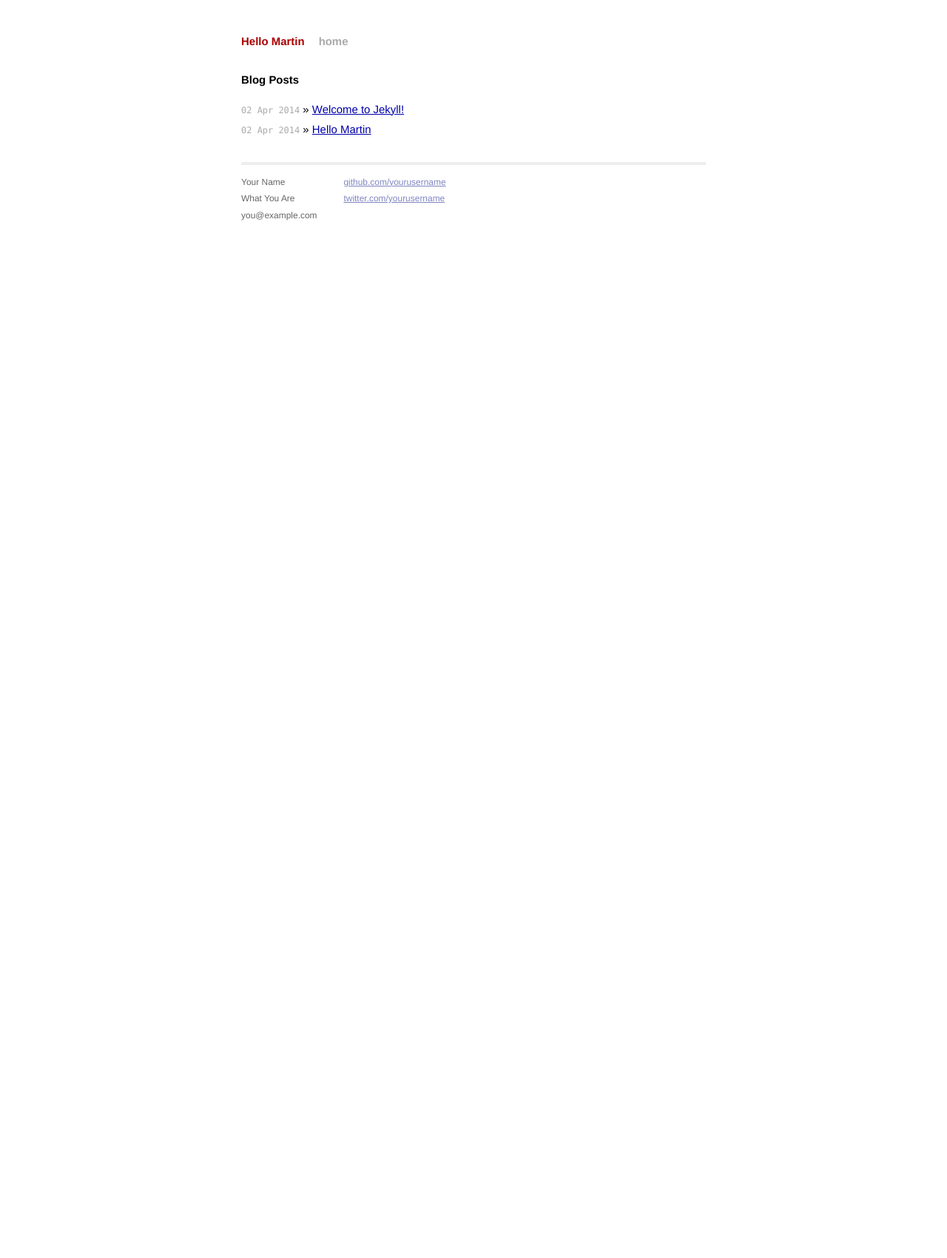
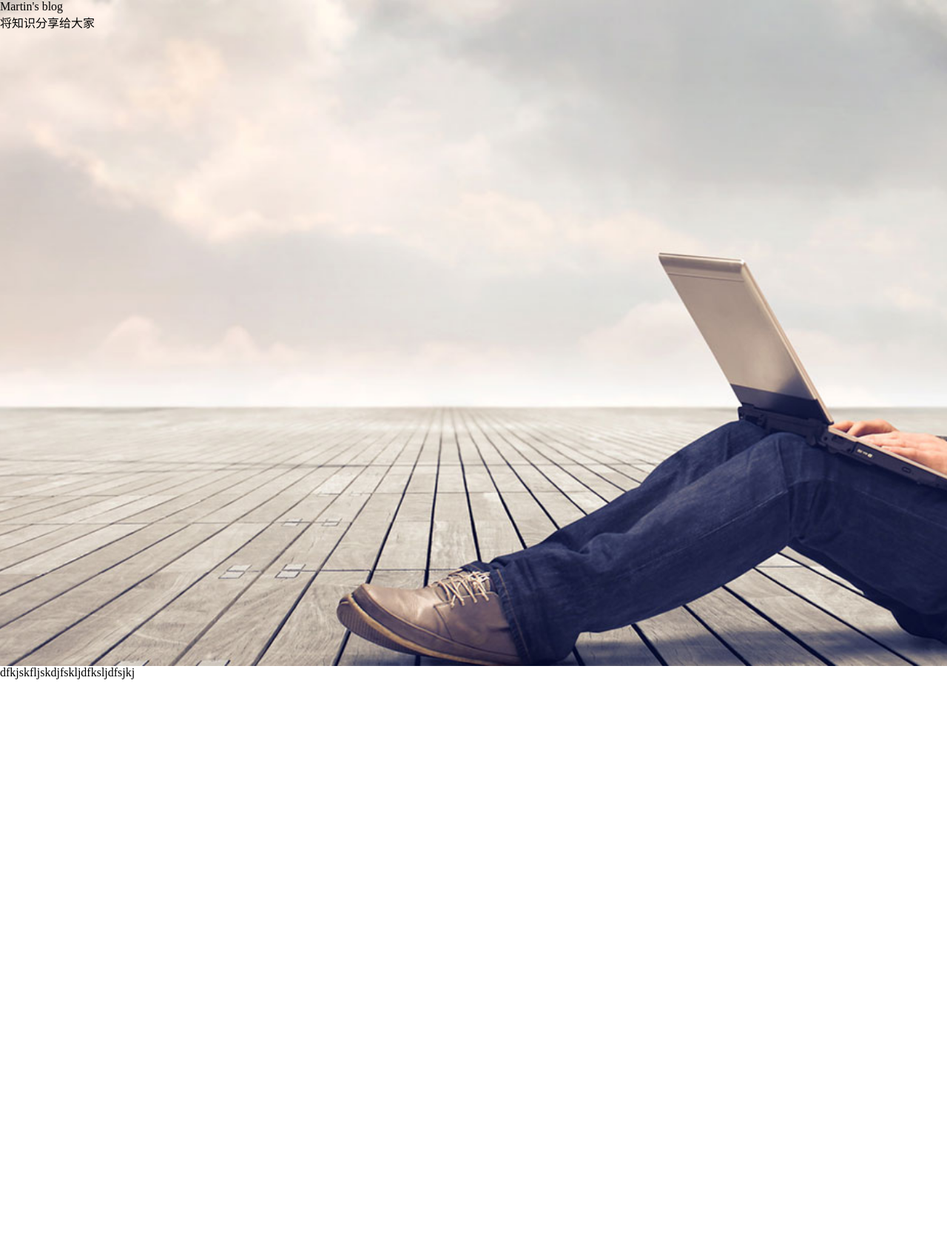
Before and after one commit to Martin0809/blog, a Jekyll site: the page index.html, which Jekyll copies as it is, in a window 1280 px wide. Shown: the whole page at 74% size. Built offline with Jekyll 4.4.1, drawn with Linux system fonts in a browser that asks for light colours; Markdown is read by kramdown in place of the engine named in the settings; before the commit the page ends 945 px from its top, so only the background shows below that.

Commit message:
添加滚动视差效果

```diff
--- /dev/null
+++ b/css/style.css
@@ -0,0 +1,22 @@
+body {
+	width: 100%;
+	height: 100%;
+	margin: 0;
+	padding: 0;
+}
+
+.first-screen {
+	position: absolute;
+	width: 100%;
+	height: 100%;
+	background: url("../images/bg.jpg") no-repeat center;
+	background-attachment: fixed;
+	background-size: cover;
+}
+
+.second-screen {
+	position: absolute;
+	top: 100%;
+	width: 100%;
+	height: 800px;
+}
--- a/index.html
+++ b/index.html
@@ -1,13 +1,21 @@
----
-layout: default
-title: Your New Jekyll Site
----
 
-<div id="home">
-  <h1>Blog Posts</h1>
-  <ul class="posts">
-    {% for post in site.posts %}
-      <li><span>{{ post.date | date_to_string }}</span> &raquo; <a href="{{ site.baseurl }}{{ post.url }}">{{ post.title }}</a></li>
-    {% endfor %}
-  </ul>
-</div>
+<!doctype html>
+<html>
+	<head>
+		<meta charset="utf-8">
+		<link rel="stylesheet" href="css/style.css">
+
+	</head>
+	<body>
+		<nav class="nav">
+
+		</nav>
+		<div class="first-screen">
+			<div class="title">Martin's blog</div>
+			<div class="content">将知识分享给大家</div>
+		</div>
+		<div class="second-screen">
+			dfkjskfljskdjfskljdfksljdfsjkj
+		</div>
+	</body>
+</html>
```
Also changed, not shown: index1.html (added, +13 -0 lines), images/bg.jpg (added).
